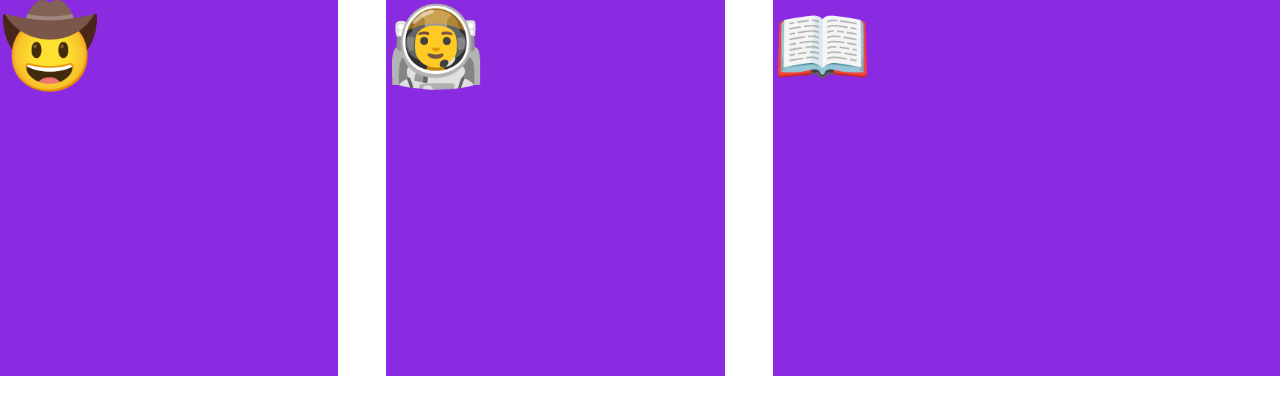
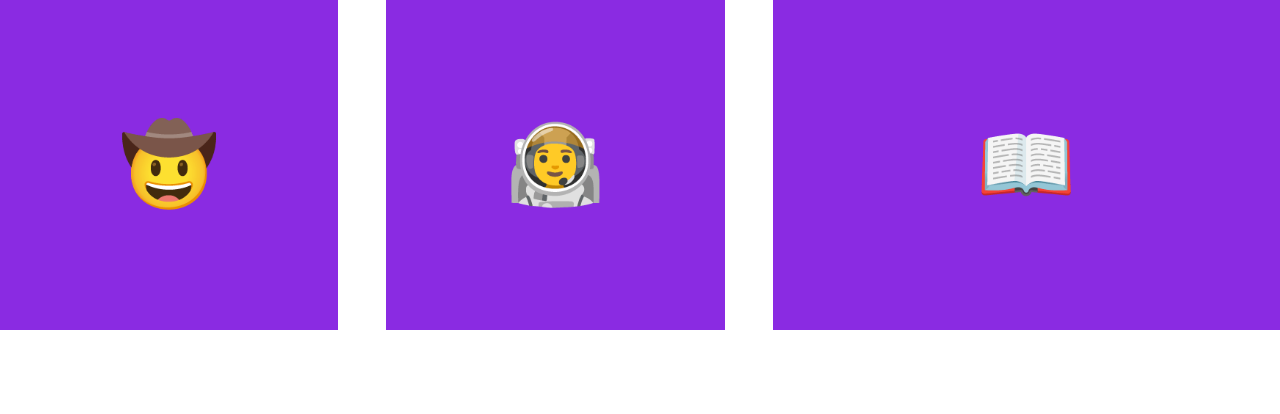
Before and after one commit to DaviCDS301/Desenvolvimento-WEB2, a plain HTML site: page Capítulo dois/bloco seis/Exercício 29/exercise1.html in a window 1280 px wide. Drawn offline with Linux system fonts and the light colour scheme.

Commit message:
iniciado o exercício 29
iniciado o exercício 29

```diff
--- a/Capítulo dois/bloco seis/Exercício 29/exercise1.html
+++ b/Capítulo dois/bloco seis/Exercício 29/exercise1.html
@@ -21,11 +21,15 @@
     }
 
     .item {
+      display: flex;
+      align-items: center;
+      justify-content: center;
       font-size: 5rem;
       color: white;
       font-family: Arial, Helvetica, sans-serif;
       background-color: blueviolet;
       /* TODO: Use Flexbox to alinhar o conteúdo verticalmente e horizontalmente. */
+      height: 330px;
     }
   </style>
 </head>
```
Also changed, not shown: Capítulo dois/bloco seis/Exercício 29/exercise2.html (+2 -0 lines).
